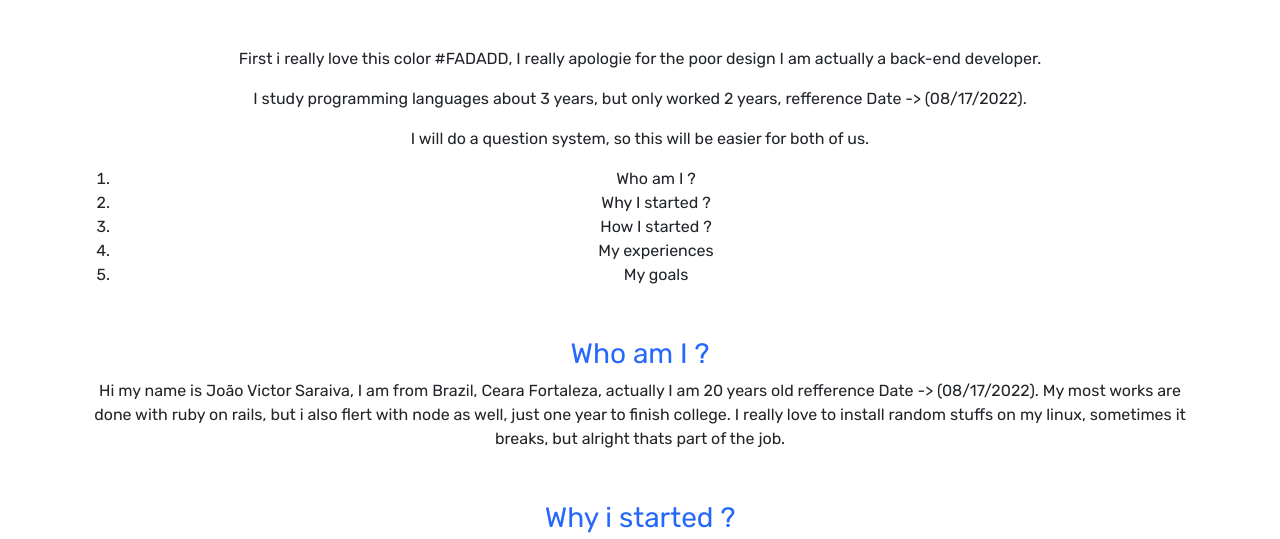
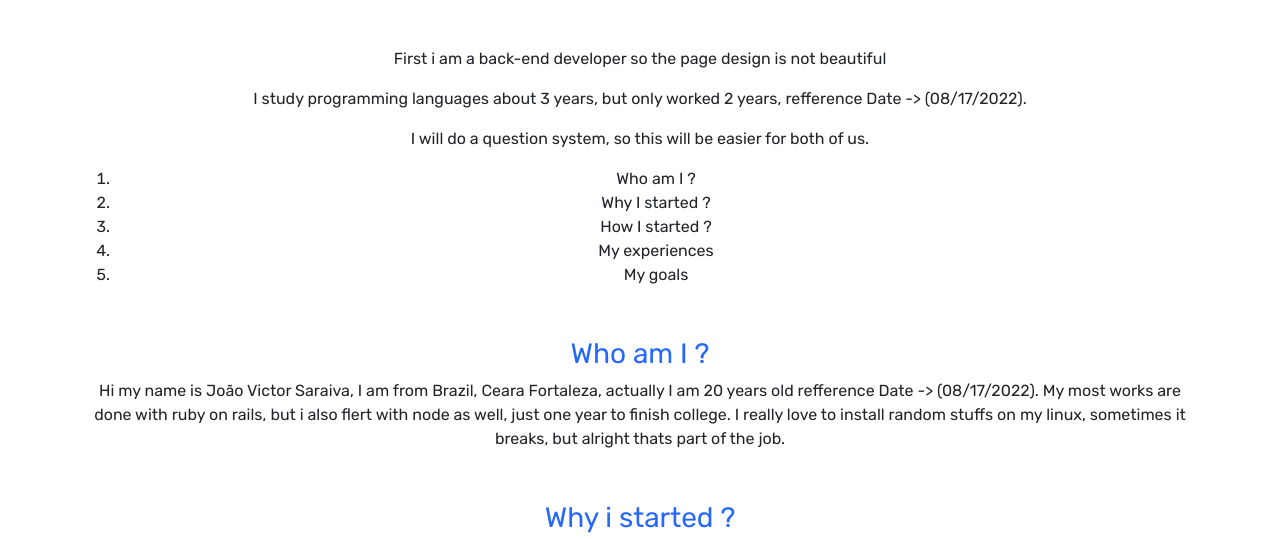
Before and after one commit to joao-saraiva/blog-front, a plain HTML site: page index.html in a window 1280 px wide. Shown: the part 207-746 px from the top of the page. Drawn offline with nearby package versions, Linux system fonts and the light colour scheme.

Commit message:
change firs paragraph to the correct form

```diff
--- a/index.html
+++ b/index.html
@@ -47,8 +47,7 @@
     <section class="about-me text-center container-sm">
         <h1 class=""> A history about me</h1>
         <p class="text-wrap">
-            First i really love this color #FADADD, I really apologie for the poor design
-            I am actually a back-end developer.
+            First i am a back-end developer so the page design is not beautiful
         </p>
 
         <p class="text-wrap">
```
